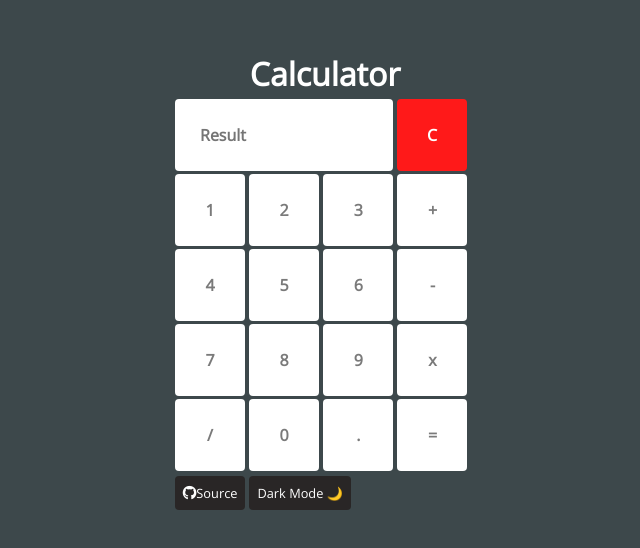
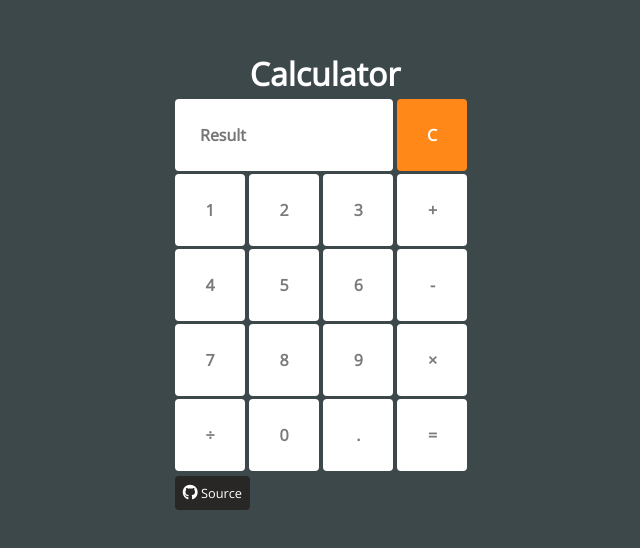
Before and after one commit to Narden91/Javascript-calculator, a plain HTML site: page index.html in a window 1280 px wide. Shown: the part 118-666 px from the top of the page, without its empty margins (315-955 px from the left). Drawn offline with nearby package versions, Linux system fonts and the light colour scheme.

Commit message:
style modification

```diff
--- a/index.html
+++ b/index.html
@@ -7,7 +7,7 @@
     <title>Calculator Project</title>
     <meta name="description" content="" />
     <meta name="viewport" content="width=device-width, initial-scale=1" />
-    <link rel="stylesheet" href="styles/light.css" id="theme" />
+    <link rel="stylesheet" href="styles/dark_theme.css" id="theme" />
     <link href="https://fonts.googleapis.com/css2?family=Open+Sans:wght@300&display=swap" rel="stylesheet" />
 </head>
 
@@ -20,36 +20,37 @@
                 <input type="text" name="result" class="result" id="result" value="" placeholder="Result" readonly />
                 <input type="button" value="C" onclick="clearScreen()" id="clear" />
             </div>
+
             <div class="second-row">
                 <input type="button" value="1" onclick="liveScreen(1)" id="one" />
                 <input type="button" value="2" onclick="liveScreen(2)" id="two" />
                 <input type="button" value="3" id="three" onclick="liveScreen(3)" />
                 <input type="button" value="+" onclick="liveScreen('+')" />
             </div>
+
             <div class="third-row">
                 <input type="button" value="4" id="four" onclick="liveScreen(4)" />
                 <input type="button" value="5" id="five" onclick="liveScreen(5)" />
                 <input type="button" value="6" id="six" onclick="liveScreen(6)" />
                 <input type="button" value="-" onclick="liveScreen('-')" />
             </div>
+
             <div class="fourth-row">
                 <input type="button" value="7" id="seven" onclick="liveScreen(7)" />
                 <input type="button" value="8" id="eight" onclick="liveScreen(8)" />
                 <input type="button" value="9" id="nine" onclick="liveScreen(9)" />
-                <input type="button" value="x" onclick="liveScreen('*')" />
+                <input type="button" value=&times onclick="liveScreen('*')" />
             </div>
+
             <div class="fifth-row">
-                <input type="button" value="/" onclick="liveScreen('/')" />
-
+                <input type="button" value=&#247; onclick="liveScreen('/')" />
                 <input type="button" value="0" id="zero" onclick="liveScreen(0)" />
                 <input type="button" value="." class="dot" onclick="liveScreen('.')" />
                 <input type="button" value="=" onclick="result.value = eval(result.value)" />
             </div>
+
             <div class="bottom-buttons">
-                <a href="https://github.com/Narden91/Javascript-calculator"><i class="fab fa-github"></i>Source</a>
-                <button onclick="changeTheme()" id="dark-mode">
-          Dark Mode 🌙
-        </button>
+                <a href="https://github.com/Narden91/Javascript-calculator"><i class="fab fa-github"></i> Source</a>
             </div>
         </div>
     </div>
--- a/scripts/script.js
+++ b/scripts/script.js
@@ -1,5 +1,4 @@
-let lightTheme = "styles/light.css";
-//let darkTheme = "styles/dark.css";
+let theme = "styles/dark_theme.css";
 
 // Clears the screen on click of C button.
 function clearScreen() {
@@ -13,15 +12,3 @@ function liveScreen(value) {
     }
     res.value += value;
 }
-// Swaps the style sheet in order to  achieve dark mode.
-function changeTheme() {
-    let darkMode = document.getElementById("dark-mode");
-    let theme = document.getElementById("theme");
-    if (theme.getAttribute("href") == lightTheme) {
-        theme.href = darkTheme;
-        darkMode.innerHTML = "Light Mode 🌞";
-    } else {
-        theme.href = lightTheme;
-        darkMode.innerHTML = "Dark Mode 🌙";
-    }
-}
--- a/styles/light.css
+++ b/styles/dark_theme.css
@@ -67,7 +67,7 @@ input[type="button"]:hover {
 
 #clear {
     color: #fff;
-    background-color: rgb(255, 25, 25);
+    background-color: rgb(255, 136, 25);
 }
 
 button {
@@ -103,5 +103,5 @@ a {
 }
 
 .fab {
-    font-size: 1.1em;
+    font-size: 1.2em;
 }
```
